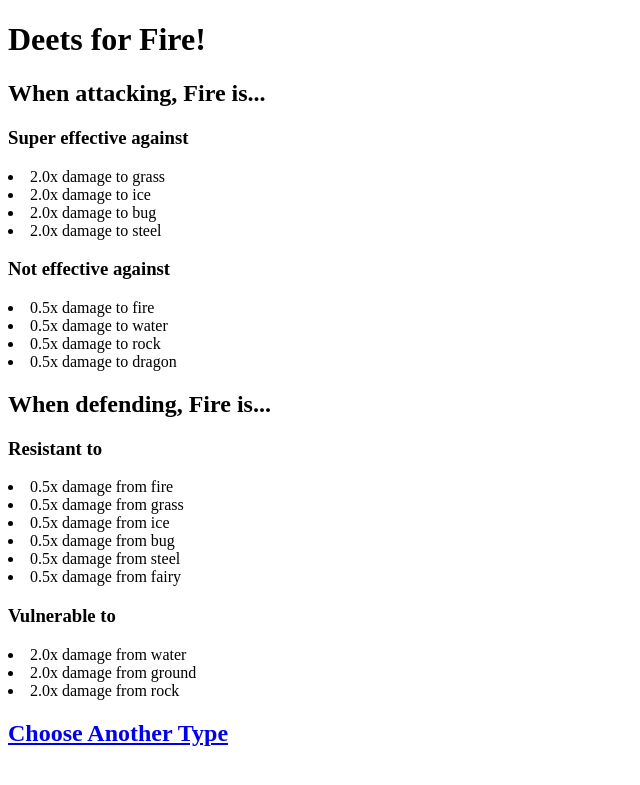
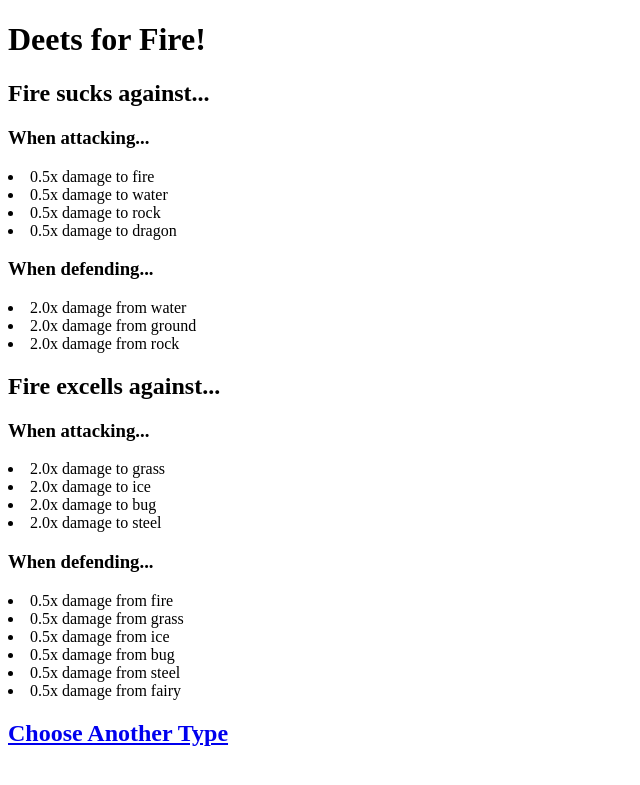
Before and after one commit to selahlynch/poke_hack, a Flask app: page /poke_type_deets/Fire in a window 1280 px wide. Shown: the top 785 px of the page, without its empty margins (0-640 px from the left). Run offline with Flask 2, Linux system fonts and the light colour scheme.

Commit message:
rearrange type display

```diff
--- a/templates/poke_type_deets.html
+++ b/templates/poke_type_deets.html
@@ -4,28 +4,25 @@
 <h1>Deets for {{ poke_type }}!</h1>
 
 
-<h2>When attacking, {{ poke_type }} is...</h2>
-
-
-<h3>Super effective against</h3>
-  {% for (ptype, pcoef) in poke_deets['super_effective'].iteritems() %}
-    <li>{{ "{}x damage to {}".format(pcoef, ptype) }}</a></li>
-  {% endfor %}
-<h3>Not effective against</h3>
+<h2>{{ poke_type }} sucks against...</h2>
+<h3>When attacking...</h3>
   {% for (ptype, pcoef) in poke_deets['not_effective'].iteritems() %}
     <li>{{ "{}x damage to {}".format(pcoef, ptype) }}</a></li>
   {% endfor %}
-
-
-<h2>When defending, {{poke_type}} is...</h2>
-
-<h3>Resistant to</h3>
-  {% for (ptype, pcoef) in poke_deets['resistant_to'].iteritems() %}
-    <li>{{ "{}x damage from {}".format(pcoef, ptype) }}</a></li>
-  {% endfor %}
-<h3>Vulnerable to</h3>
+<h3>When defending...</h3>
   {% for (ptype, pcoef) in poke_deets['vulnerable_to'].iteritems() %}
     <li>{{ "{}x damage from {}".format(pcoef, ptype) }}</a></li>
   {% endfor %}
 
+
+<h2>{{ poke_type }} excells against...</h2>
+<h3>When attacking...</h3>
+  {% for (ptype, pcoef) in poke_deets['super_effective'].iteritems() %}
+    <li>{{ "{}x damage to {}".format(pcoef, ptype) }}</a></li>
+  {% endfor %}
+<h3>When defending...</h3>
+  {% for (ptype, pcoef) in poke_deets['resistant_to'].iteritems() %}
+    <li>{{ "{}x damage from {}".format(pcoef, ptype) }}</a></li>
+  {% endfor %}
+
 <h2><a href='/choose_poke_type'>Choose Another Type </a></h2>
```
